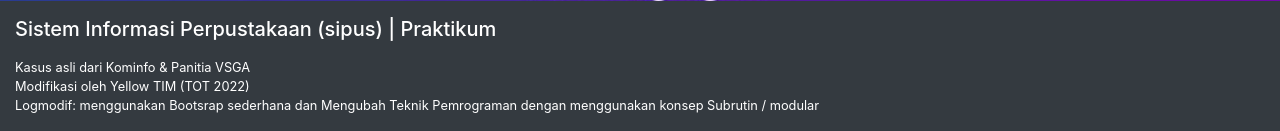
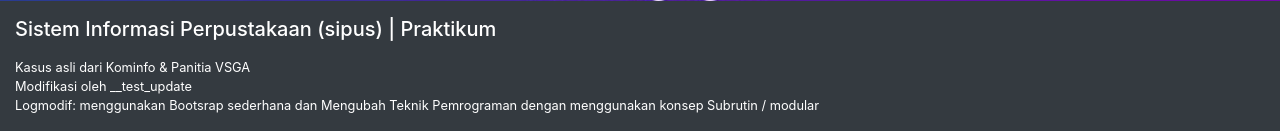
Before and after one commit to sakurtek/LEARN-VSGA-2022, a PHP site: page /index.php in a window 1280 px wide. Shown: the part 1016-1147 px from the top of the page. Run offline with PHP 8.4, Linux system fonts and the light colour scheme; the visitor is signed in with stand-in values (Sample User, id 1).

Commit message:
test ubah footer

```diff
--- a/index.php
+++ b/index.php
@@ -89,7 +89,7 @@ getErrorLogin();
 		<p><h5>Sistem Informasi Perpustakaan (sipus) | Praktikum </h5></p>
 		<p><h6><small>
 		Kasus asli dari Kominfo & Panitia VSGA <br />
-		Modifikasi oleh Yellow TIM (TOT 2022) <br />
+		Modifikasi oleh __test_update <br />
 		Logmodif: menggunakan Bootsrap sederhana dan Mengubah Teknik Pemrograman dengan menggunakan konsep Subrutin / modular</small></h6></p>
 	</div>
 </body>
```
